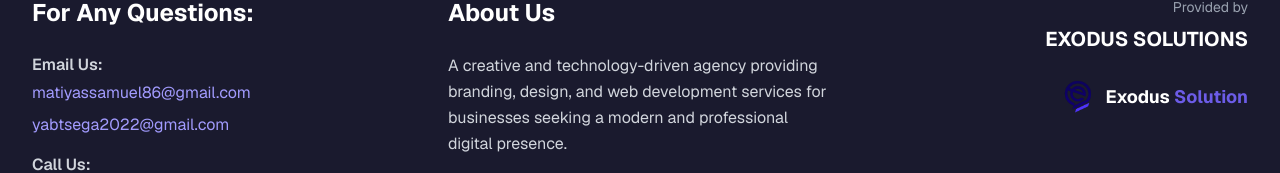
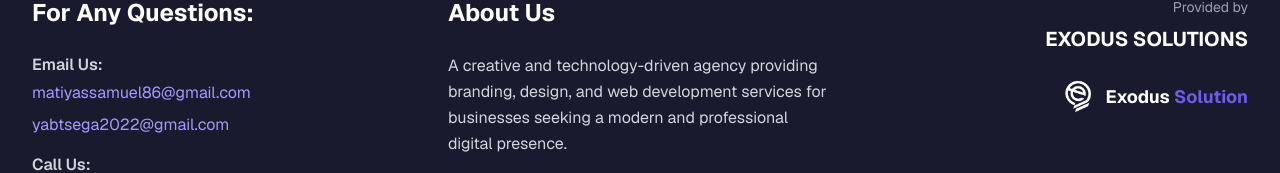
Before and after one commit to yeabtsega45/exodus-solutions, a Next.js app: page / in a window 1280 px wide. Shown: the part 3797-3970 px from the top of the page. Built offline with nearby package versions, Linux system fonts and the light colour scheme.

Commit message:
Update Footer Logo: Changed the logo source in the Footer component from 'exodus-logo.png' to 'exodus-logo-light.png' for improved visual consistency.

```diff
--- a/components/Footer.tsx
+++ b/components/Footer.tsx
@@ -63,7 +63,7 @@
           <div className="mt-6 flex justify-center md:justify-end">
             <div className="flex items-center gap-2">
               <Image
-                src="/exodus-logo.png"
+                src="/exodus-logo-light.png"
                 alt="Exodus Solutions Logo"
                 width={40}
                 height={40}
```
Also changed, not shown: public/exodus-logo-light.png (added).
